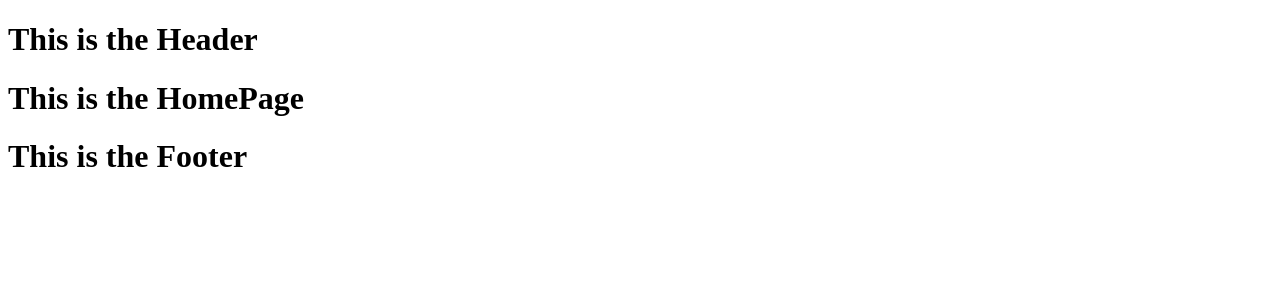
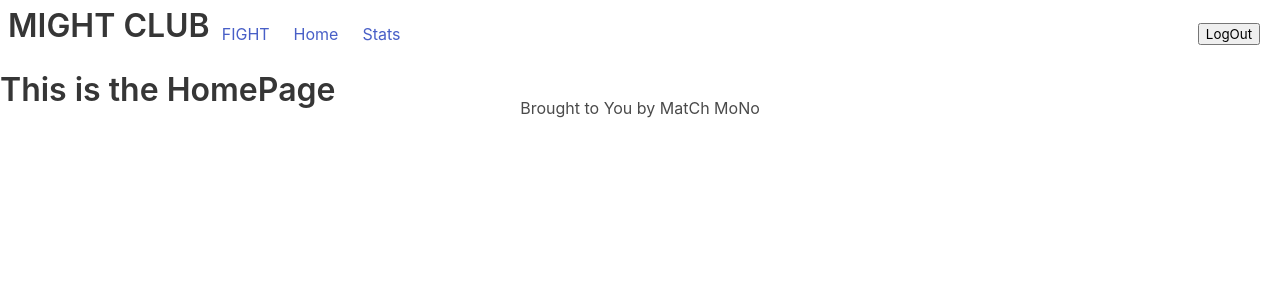
Before and after one commit to nolshark/project_3, a React (Create React App) app in the folder client/: page / in a window 1280 px wide. Shown: the top 300 px of the page. Built offline with nearby package versions, Linux system fonts and the light colour scheme.

Commit message:
Added NavBar and Header

```diff
--- a/client/package.json
+++ b/client/package.json
@@ -6,6 +6,7 @@
     "@testing-library/jest-dom": "^5.16.5",
     "@testing-library/react": "^13.4.0",
     "@testing-library/user-event": "^13.5.0",
+    "bulma": "^0.9.4",
     "react": "^18.2.0",
     "react-dom": "^18.2.0",
     "react-router-dom": "^6.2.1",
--- a/client/public/index.html
+++ b/client/public/index.html
@@ -3,6 +3,7 @@
   <head>
     <meta charset="utf-8" />
     <link rel="icon" href="%PUBLIC_URL%/favicon.ico" />
+
     <meta name="viewport" content="width=device-width, initial-scale=1" />
     <meta name="theme-color" content="#000000" />
     <meta
@@ -24,6 +25,7 @@
       work correctly both with client-side routing and a non-root public URL.
       Learn how to configure a non-root public URL by running `npm run build`.
     -->
+    <link rel="stylesheet" href="https://cdn.jsdelivr.net/npm/bulma@0.9.4/css/bulma.min.css">
     <title>Might Club</title>
   </head>
   <body>
--- a/client/src/App.js
+++ b/client/src/App.js
@@ -12,7 +12,6 @@ import Footer from './components/Footer';
 function App () {
     return(
         <Router>
-            <div>
             <Header />
             <div>
                 <Routes>
@@ -39,7 +38,6 @@ function App () {
                 </Routes>
             </div>
             <Footer />
-            </div>
         </Router>
     );
 }
--- a/client/src/components/Footer/index.js
+++ b/client/src/components/Footer/index.js
@@ -3,9 +3,9 @@ import React from "react";
 const Footer  = () => {
 
     return (
-        <div>
-            <h1>This is the Footer</h1>
-        </div>
+        <footer class="columns is-centered">
+            <h1>Brought to You by MatCh MoNo</h1>
+        </footer>
     );
 };
 
--- /dev/null
+++ b/client/src/components/Header/NavBar/index.js
@@ -0,0 +1,43 @@
+import React from "react";
+import { Link } from "react-router-dom";
+
+const NavBar  = () => {
+
+    return (
+        <div style={{ width: 100 + '%', paddingTop: 20, paddingLeft: 20, paddingRight: 20 }}>
+            <nav class="navbar is-transparent" role="navigation" aria-label="main-navigation">
+                <div class="navbar-brand">
+                    <h1 class="title">MIGHT CLUB</h1>
+                </div>
+
+                <div class="navbar-menu">
+                    <div class="navbar-start">
+                        <div class="navbar-item">
+                            <Link to="/fight">
+                                FIGHT
+                            </Link>
+                        </div>
+                        <div class="navbar-item">
+                            <Link to="/">
+                                Home
+                            </Link>
+                        </div>
+                        <div class="navbar-item">
+                            <Link to="/stats">
+                                Stats
+                            </Link>
+                        </div>
+                    </div>
+                </div>
+
+                <div class="navbar-end">
+                    <div class="navbar-item">
+                        <button>LogOut</button>
+                    </div>
+                </div>
+            </nav>
+        </div>
+    );
+};
+
+export default NavBar;
--- a/client/src/components/Header/index.js
+++ b/client/src/components/Header/index.js
@@ -1,11 +1,12 @@
 import React from "react";
+import NavBar from "./NavBar";
 
 const Header  = () => {
 
     return (
-        <div>
-            <h1>This is the Header</h1>
-        </div>
+        <header class="columns is-centered is-full">
+            <NavBar />
+        </header>
     );
 };
 
--- a/client/src/components/NavBar/index.js
+++ /dev/null
@@ -1 +0,0 @@
-import React from "react";
--- /dev/null
+++ b/client/src/index.css
@@ -0,0 +1,5 @@
+html,
+body {
+    min-height: 100%;
+    background-color: rgb(255, 255, 255);
+}
--- a/client/src/index.js
+++ b/client/src/index.js
@@ -1,5 +1,6 @@
 import React from "react";
 import ReactDOM from 'react-dom';
+import './index.css';
 import App from './App';
 
 
--- a/client/src/pages/Login.js
+++ b/client/src/pages/Login.js
@@ -12,9 +12,9 @@ const Login = () => {
     return (
 
         <main>
-            <div>
+            <div  style={{ height: 45 + "vh", paddingBottom: 20}}>
                 <div>
-                    <input is-medium type="email" placeholder="Email"></input>
+                    <input is-large is-success type="email" placeholder="Email"></input>
                 </div>
                 <div>
                 <input is-medium type="password" placeholder="Password"></input>
--- a/client/src/pages/home.js
+++ b/client/src/pages/home.js
@@ -9,7 +9,7 @@ const Home = () => {
 
         <main>
             <div>
-                <h1>This is the HomePage</h1>
+                <h1 class="title">This is the HomePage</h1>
             </div>
         </main>
     );
```
Also changed, not shown: 1 other file (tests, documents, lock files or other folders). Lines whose indentation alone changed are shown as unchanged.
